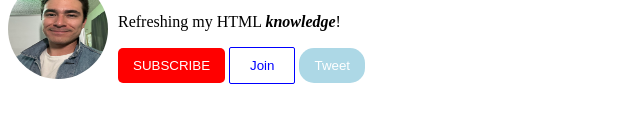
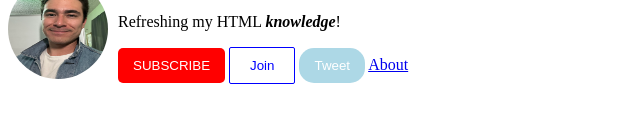
Before and after one commit to tavalentine00/html-css, a plain HTML site: page index.html in a window 1280 px wide. Shown: the part 348-470 px from the top of the page, 0-640 px from the left. Drawn offline with Linux system fonts and the light colour scheme.

Commit message:
added about me hyperlink

```diff
--- a/index.html
+++ b/index.html
@@ -61,5 +61,6 @@
     <button class="subscribe-button">SUBSCRIBE</button>
     <button class="join-button">Join</button>
     <button class="tweet-button">Tweet</button>
+    <a href="company/about.html">About</a>
   </body>
 </html>
```
Also changed, not shown: company/about.html (added).
